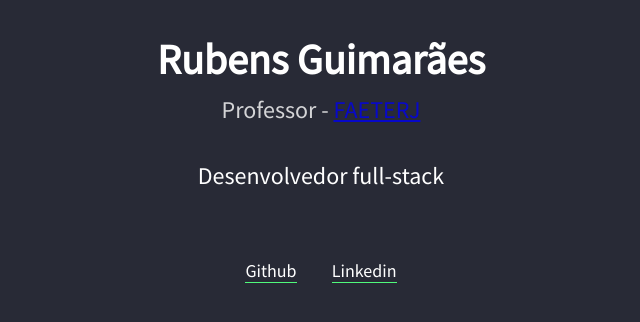
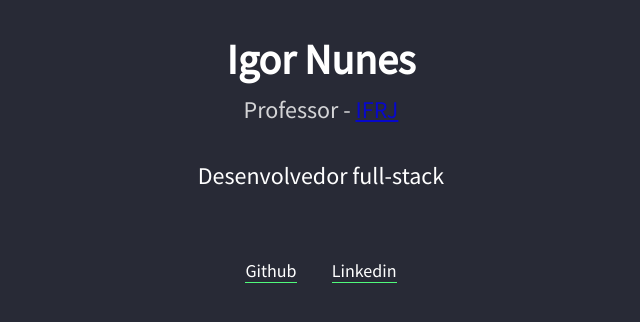
Before and after one commit to igornunes02/trabalho-, a plain HTML site: page index.html in a window 1280 px wide. Shown: the part 438-760 px from the top of the page, without its empty margins (319-959 px from the left). Drawn offline with Linux system fonts and the light colour scheme.

Commit message:
Update index.html

```diff
--- a/index.html
+++ b/index.html
@@ -2,7 +2,7 @@
 <html>
   <head>
     <title>
-      Rubens dos Santos Guimarães
+      Igor Nunes
     </title>
     <link rel="stylesheet" href="styles.css">
   </head>
@@ -16,10 +16,10 @@
     </header>
 
     <div id="wrapper">
-      <img src="https://avatars1.githubusercontent.com/u/6831497?s=460&u=a517bd78fafdd3f91ad5603f4b77745fb8cffbf0&v=4"
-      alt="Rubens Guimarães">
-      <h1>Rubens Guimarães</h1>
-      <h2>Professor - <a href="http://www.faetec.rj.gov.br" target="_blank">FAETERJ</a></h2>
+      <img src="https://github.com/settings/profile"
+      alt="Igor Nunes">
+      <h1>Igor Nunes </h1>
+      <h2>Professor - <a href="https://portal.ifrj.edu.br/" target="_blank">IFRJ</a></h2>
       <p>Desenvolvedor full-stack</p>
     </div>
 
```
